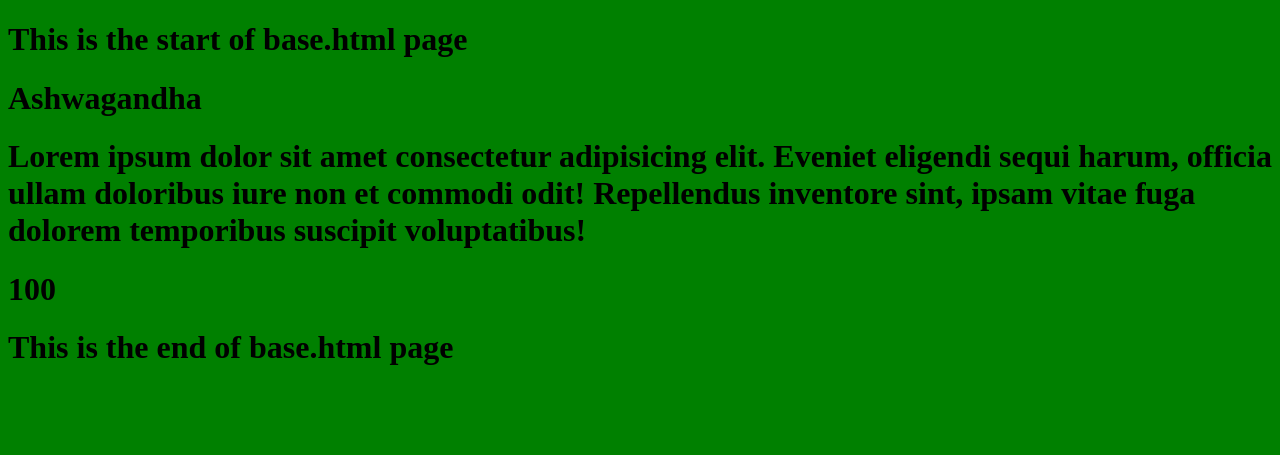
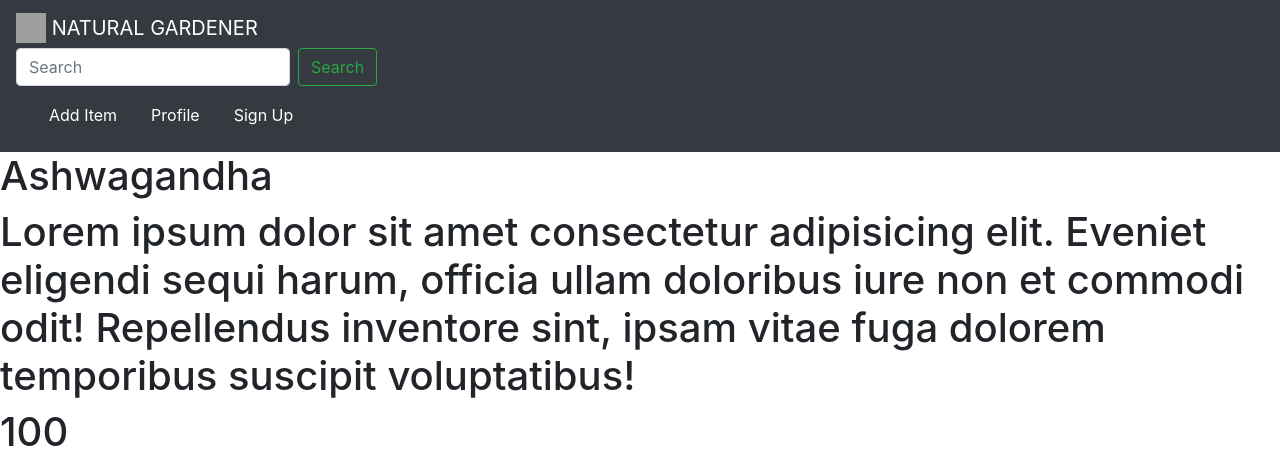
Before and after one commit to priyanshusawant/Natural_Garden, a Django app: page /plants/detail/1 in a window 1280 px wide. Shown: the top 455 px of the page. Run offline with Django 4.2, Linux system fonts and the light colour scheme; data comes from the database, SQL or seed files in the repository; grey boxes are pictures that could not be loaded.

Commit message:
Commit:16

```diff
--- a/mysite/plants/templates/plants/base.html
+++ b/mysite/plants/templates/plants/base.html
@@ -7,9 +7,51 @@
     <meta name="viewport" content="width=device-width, initial-scale=1.0">
     <title>Document</title>
     <link rel="stylesheet" href="{% static 'plants/style.css' %}">
+    <link rel="stylesheet"
+    href="https://cdn.jsdelivr.net/npm/bootstrap@4.3.1/dist/css/bootstrap.min.css" integrity="sha384-ggOyR0iXCbMQv3Xipma34MD+dH/1fQ784/j6cY/iJTQUOhcWr7x9JvoRxT2MZw1T" crossorigin="anonymous">
+    <script src="https://cdn.jsdelivr.net/npm/bootstrap@4.3.1/dist/js/bootstrap.min.js" integrity="sha384-JjSmVgyd0p3pXB1rRibZUAYoIIy6OrQ6VrjIEaFf/nJGzIxFDsf4x0xIM+B07jRM" crossorigin="anonymous"></script>
+
+    <style>
+
+        .search-bar{
+            margin-right: 650px;
+        }
+
+    </style>
+
+
 </head>
 <body>
-    <h1>This is the start of base.html page</h1>
+
+    <nav class="navbar navbar-dark bg-dark">
+        <a href="{% url 'plants:index' %}" class="navbar-brand">
+            <img src="#" width="30" height="30" class="d-inline-block align-top" alt="">
+            NATURAL GARDENER
+        </a>
+
+        <div class="search-bar">
+            <form class="form-inline my-2 my-lg-0">
+                <input class="form-control mr-sm-2" type="search" placeholder="Search" aria-label="Search">
+                <button class="btn btn-outline-success my-2 my-sm-0" type="submit">Search</button>
+            </form>
+        </div>
+
+        <div class="navbar">
+            <a href="#" class="nav-item nav-link btn btn-dark">
+                Add Item
+            </a>
+
+            <a href="#" class="nav-item nav-link btn btn-dark">
+                Profile
+            </a>
+
+            <a href="#" class="nav-item nav-link btn btn-dark">
+                Sign Up
+            </a>
+        </div>
+
+
+    </nav>
 
     {% block body %}
     {% endblock %}
```
